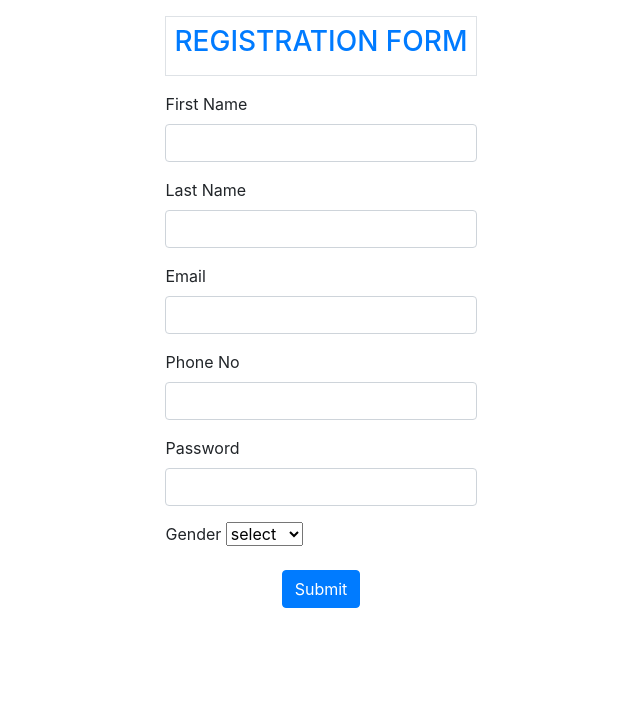
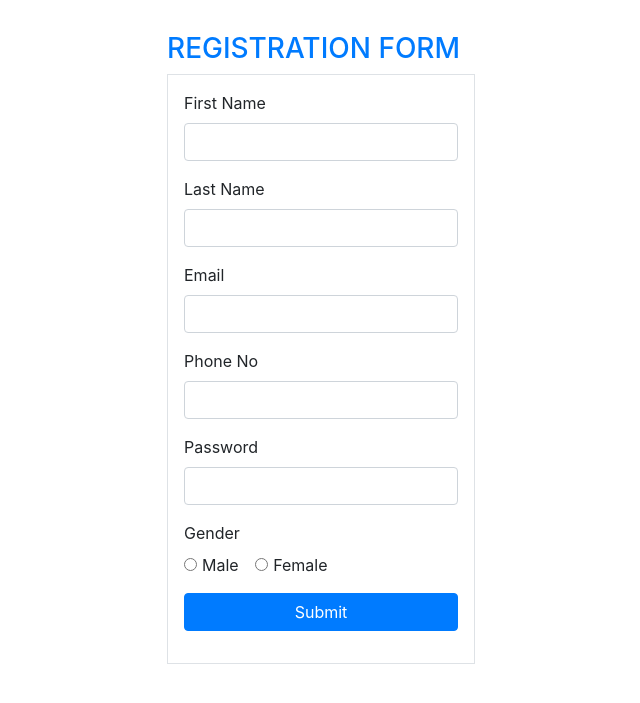
Before and after one commit to MalingaMp/Project, a PHP site: page /home/form.php in a window 1280 px wide. Shown: the top 703 px of the page, without its empty margins (319-959 px from the left). Run offline with PHP 8.4, Linux system fonts and the light colour scheme.

Commit message:
styling for registration form

```diff
--- a/form.php
+++ b/form.php
@@ -13,12 +13,12 @@
     <div class="container d-flex justify-content-center w-50 p-3">
         <form action="#" method="POST">
             <div class="row">
-                <div class="panel panel-primary">
-                    <div class="panel-heading border p-2 mb-3">
+                <div class="panel panel-primary p-3 text-primary-emphasis  ">
+                    <div class="panel-heading  ">
                         <h3 class="text-primary">REGISTRATION FORM</h3>
                     </div>
-                    <div class="panel-body">
-                        <div class="form-group">
+                    <div class="panel-body p-3 text-primary-emphasis bg-primary-subtle border border-primary-subtle rounded-3">
+                        <div class=" form-group">
                             <label for="first_name">First Name</label>
                             <input type="text" name="first_name" class="form-control" id="first_name" pattern="[A-Za-z]+" required>
                         </div>
@@ -45,15 +45,21 @@
 
                         <div class="form-group">
                             <label>Gender</label>
-                            <select name="gender" class="form-select" aria-label="Default select example">
-                                <option selected>select</option>
-                                <option value="male">Male</option>
-                                <option value="female">Female</option>
-                            </select>
+                            <div>
+                                <div class="form-check form-check-inline">
+                                    <input class="form-check-input" type="radio" name="gender" id="male" value="male">
+                                    <label class="form-check-label" for="male">Male</label>
+                                </div>
+                                <div class="form-check form-check-inline">
+                                    <input class="form-check-input" type="radio" name="gender" id="female" value="female">
+                                    <label class="form-check-label" for="female">Female</label>
+                                </div>
+                            </div>
                         </div>
 
+
                         <div class="form-group text-center">
-                            <input type="submit" name="register" class="btn btn-primary" value="Submit">
+                            <input type="submit" name="register" class="btn btn-primary btn-block" value="Submit">
                         </div>
 
                     </div>
```
Also changed, not shown: delete.php (+5 -4 lines).
